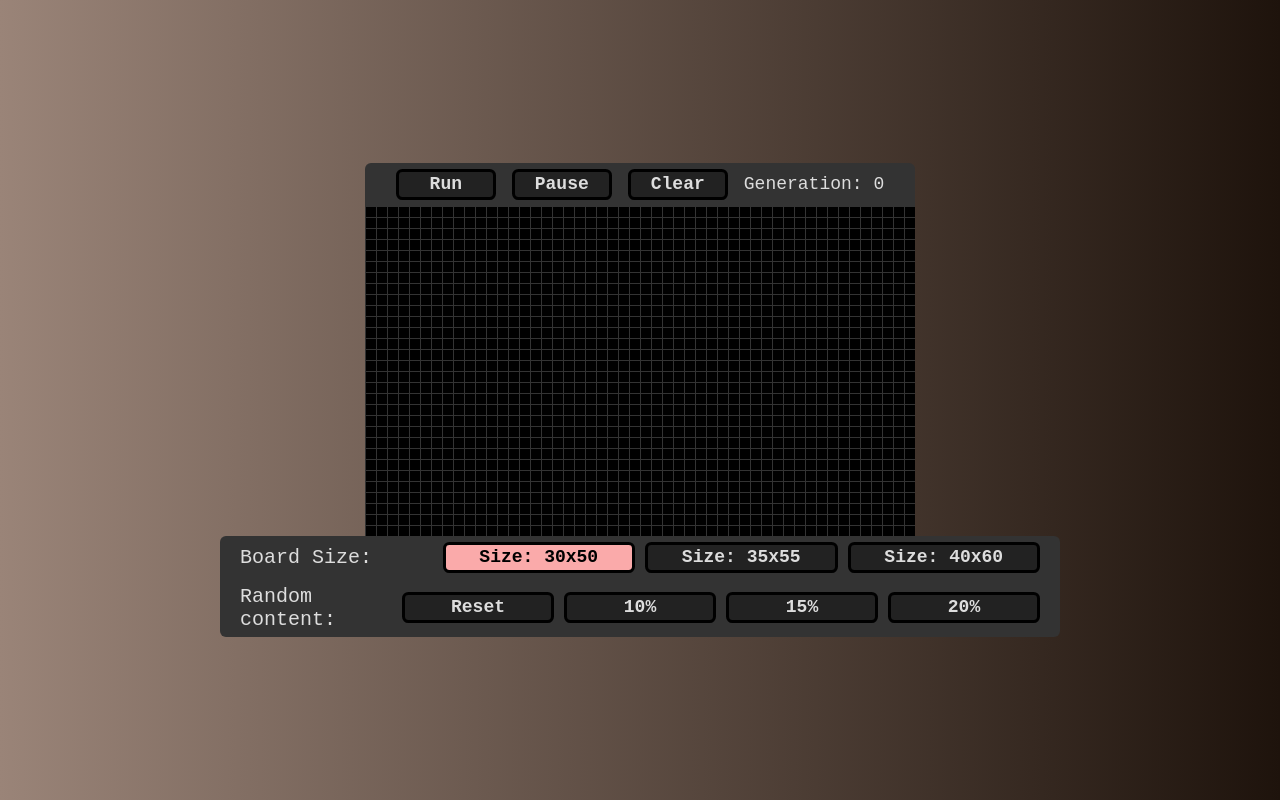
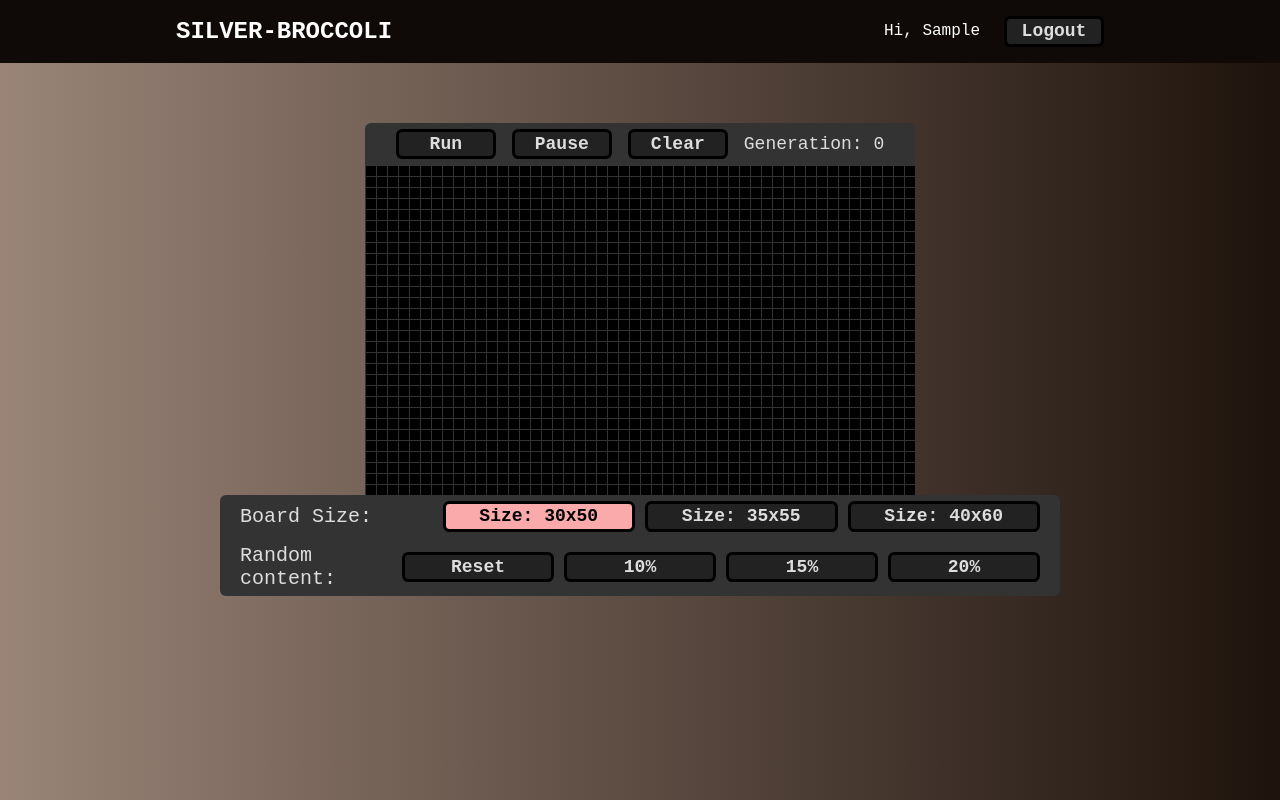
Before and after one commit to Chitalkin/silver-broccoli, a React app: page / in a window 1280 px wide. Both pictures are taken after typing "Sample" into the empty fields and a click on the button "Start". Built offline with nearby package versions, Linux system fonts and the light colour scheme; the HTML template or start-up script is replaced by a standard one.

Commit message:
feat(header): added header component

```diff
--- /dev/null
+++ b/src/components/header/header.tsx
@@ -0,0 +1,51 @@
+import React from 'react';
+import styled from 'styled-components';
+import { COLORS } from '@/styles';
+import { Button } from '@/ui/button';
+
+const StyledHeader = styled.header`
+  width: 100%;
+  background-color: ${COLORS.HEADER.background};
+  color: ${COLORS.HEADER.primary};
+`;
+
+const HeaderInner = styled.div`
+  max-width: 960px;
+  margin: 0 auto;
+  margin-bottom: 60px;
+  padding: 0 16px;
+  display: flex;
+  justify-content: space-between;
+  align-items: center;
+`;
+
+const HeaderLogo = styled.span`
+  text-transform: uppercase;
+  font-size: 24px;
+  font-weight: bold;
+`;
+
+const HeaderPanel = styled.p`
+  font-size: 18;
+  text-align: center;
+  display: inline-flex;
+  align-items: center;
+  gap: 24px;
+`;
+
+interface HeaderProps {
+  name: string;
+  logout: () => void;
+}
+
+export const Header: React.FC<HeaderProps> = ({ name, logout }) => (
+  <StyledHeader>
+    <HeaderInner>
+      <HeaderLogo>silver-broccoli</HeaderLogo>
+      <HeaderPanel>
+        <span>Hi, {name}</span>
+        <Button onClick={logout}>Logout</Button>
+      </HeaderPanel>
+    </HeaderInner>
+  </StyledHeader>
+);
--- /dev/null
+++ b/src/components/header/index.ts
@@ -0,0 +1 @@
+export { Header } from './header';
--- a/src/components/layout/index.ts
+++ /dev/null
@@ -1 +0,0 @@
-export { Layout } from './layout';
--- a/src/components/layout/layout.tsx
+++ /dev/null
@@ -1,16 +0,0 @@
-import React from 'react';
-import styled from 'styled-components';
-
-export const Wrapper = styled.div`
-  display: flex;
-  align-items: center;
-  flex-direction: column;
-`;
-
-interface LayoutProps {
-  children?: React.ReactNode;
-}
-
-export const Layout: React.FC<LayoutProps> = ({ children }) => (
-  <Wrapper>{children}</Wrapper>
-);
--- a/src/pages/error-page/error-page.tsx
+++ b/src/pages/error-page/error-page.tsx
@@ -1,11 +1,17 @@
 import React from 'react';
-import { Layout } from '@/components/layout';
+import styled from 'styled-components';
 
-export const ErrorPage: React.FC = () => {
-  return (
-    <Layout>
-      <h1>404 Not Found</h1>
-      <p></p>
-    </Layout>
-  );
-};
+export const StyledErrorPage = styled.div`
+  display: flex;
+  align-items: center;
+  justify-content: center;
+  height: 100%;
+  color: #ffffff;
+`;
+
+export const ErrorPage: React.FC = () => (
+  <StyledErrorPage>
+    <h1>404 Not Found</h1>
+    <p></p>
+  </StyledErrorPage>
+);
--- a/src/pages/game-page/game-page.tsx
+++ b/src/pages/game-page/game-page.tsx
@@ -1,4 +1,5 @@
-import React from 'react';
+import React, { useCallback, useEffect } from 'react';
+import { useNavigate } from 'react-router-dom';
 import {
   BoardSizeConfigType,
   ESettingsConfigItem,
@@ -7,14 +8,36 @@ import {
 } from '@/configs';
 import { Board } from '@/components/board';
 import { Controls } from '@/components/controls';
-import { Layout } from '@/components/layout';
 import {
   SettingsContainer,
   SettingsFill,
   SettingsSize,
 } from '@/components/settings';
+import styled from 'styled-components';
+import { Header } from '@/components/header';
+import { useLocalStorage } from '@/hooks';
+
+export const Wrapper = styled.div`
+  display: flex;
+  align-items: center;
+  flex-direction: column;
+`;
 
 export const GamePage: React.FC = () => {
+  const [name, setName] = useLocalStorage('name', '');
+  const navigate = useNavigate();
+
+  useEffect(() => {
+    if (!name) {
+      navigate('/');
+    }
+  }, [name, navigate]);
+
+  const logout = useCallback(() => {
+    setName('');
+    navigate('/');
+  }, [navigate, setName]);
+
   const [currentSize, sizeConfig, onSizeChange] =
     useConfig<BoardSizeConfigType>(ESettingsConfigItem.BoardSizeConfig);
   const [currentFill, fillConfig, onFillChange] =
@@ -23,7 +46,9 @@ export const GamePage: React.FC = () => {
     );
 
   return (
-    <Layout>
+    <>
+      <Header name={name} logout={logout} />
+      <Wrapper>
         <Controls />
         <Board size={currentSize} percentage={currentFill} />
         <SettingsContainer>
@@ -38,6 +63,7 @@ export const GamePage: React.FC = () => {
             onChange={onFillChange}
           />
         </SettingsContainer>
-    </Layout>
+      </Wrapper>
+    </>
   );
 };
--- a/src/styles/colors.ts
+++ b/src/styles/colors.ts
@@ -26,4 +26,9 @@ export const INPUT = {
   primary: '#ffffff',
   secondary: '#333333',
   border: '#faaaaa',
-};
+} as const;
+
+export const HEADER = {
+  background: '#0f0a07',
+  primary: '#ffffff',
+} as const;
--- a/src/styles/global.ts
+++ b/src/styles/global.ts
@@ -20,14 +20,11 @@ export const GlobalStyle = createGlobalStyle`
     background: #1e130c;
     background: -webkit-linear-gradient(to right, #9a8478, #1e130c);
     background: linear-gradient(to right, #9a8478, #1e130c);
-    padding: 2rem;
+    padding: 0;
     font-family: 'Courier New', Courier, monospace;
   }
 
   #root {
     height: 100%;
-    display: flex;
-    align-items: center;
-    justify-content: center;
   }
 `;
```
Lines whose indentation alone changed are shown as unchanged.
